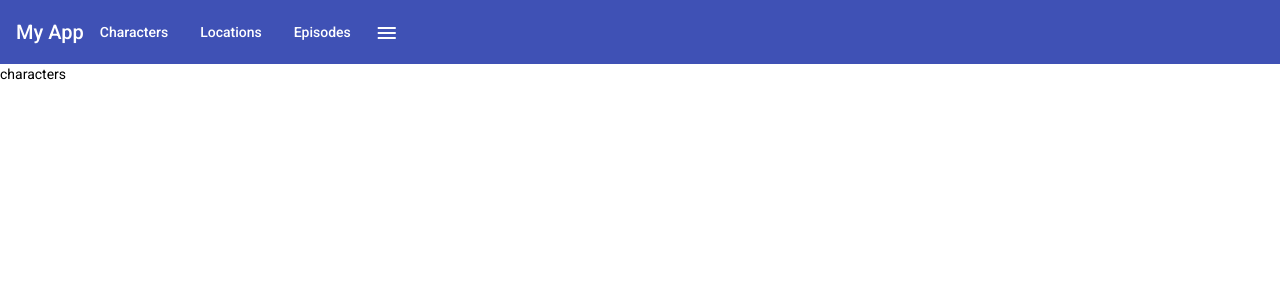
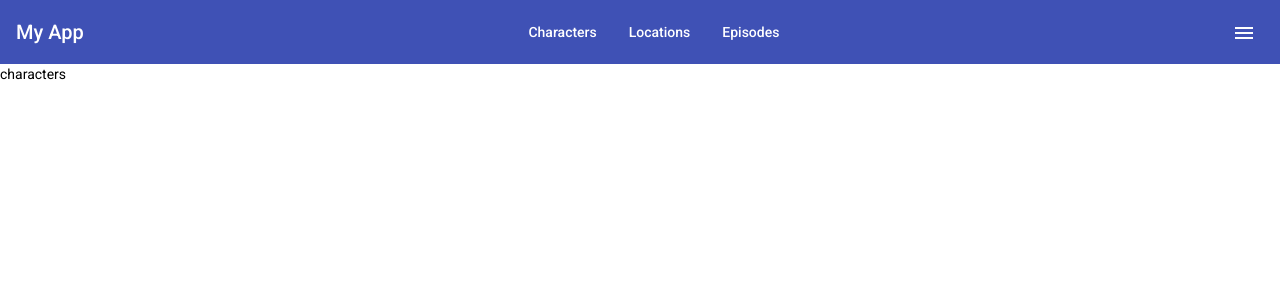
Before and after one commit to gajevski/rick-and-morty, an Angular app: page /characters in a window 1280 px wide. Shown: the top 300 px of the page. Built offline with nearby package versions, Linux system fonts and the light colour scheme.

Commit message:
Fix navbar styling

```diff
--- a/package.json
+++ b/package.json
@@ -16,6 +16,7 @@
     "@angular/common": "~11.0.1",
     "@angular/compiler": "~11.0.1",
     "@angular/core": "~11.0.1",
+    "@angular/flex-layout": "^11.0.0-beta.33",
     "@angular/forms": "~11.0.1",
     "@angular/material": "^11.2.2",
     "@angular/platform-browser": "~11.0.1",
--- a/src/app/app.module.ts
+++ b/src/app/app.module.ts
@@ -6,7 +6,7 @@ import { AppComponent } from './app.component';
 import { BrowserAnimationsModule } from '@angular/platform-browser/animations';
 import { DemoMaterialModule } from './material-module';
 import { SharedModule } from './shared/shared.module';
-
+import { FlexLayoutModule } from '@angular/flex-layout';
 @NgModule({
   declarations: [
     AppComponent,
@@ -17,6 +17,7 @@ import { SharedModule } from './shared/shared.module';
     BrowserAnimationsModule,
     DemoMaterialModule,
     SharedModule,
+    FlexLayoutModule,
   ],
   providers: [],
   bootstrap: [AppComponent]
--- a/src/app/characters/characters.component.html
+++ b/src/app/characters/characters.component.html
@@ -1 +1,3 @@
+<div>
 <p>characters</p>
+</div>
--- a/src/app/shared/navigation/navigation.component.html
+++ b/src/app/shared/navigation/navigation.component.html
@@ -1,10 +1,11 @@
 <mat-toolbar color="primary">
-  <mat-toolbar-row>
+  <mat-toolbar-row class="navigation">
     <span>My App</span>
-    <span class="example-spacer"></span>
+    <div>
     <a mat-button [routerLink]="'characters'">Characters</a>
     <a mat-button [routerLink]="'locations'">Locations</a>
     <a mat-button [routerLink]="'episodes'">Episodes</a>
+    </div>
     <button mat-icon-button class="example-icon" aria-label="Example icon-button with menu icon">
       <mat-icon>menu</mat-icon>
     </button>
--- a/src/app/shared/navigation/navigation.component.scss
+++ b/src/app/shared/navigation/navigation.component.scss
@@ -0,0 +1,5 @@
+.navigation {
+  display: flex;
+  align-items: center;
+  justify-content: space-between;
+}
```
Also changed, not shown: 1 other file (tests, documents, lock files or other folders).
